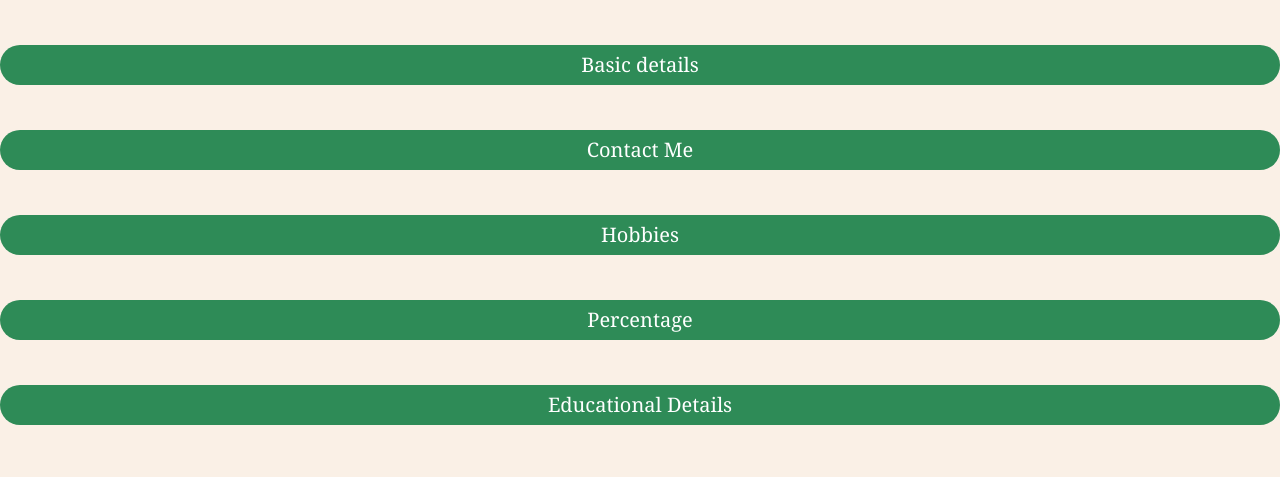
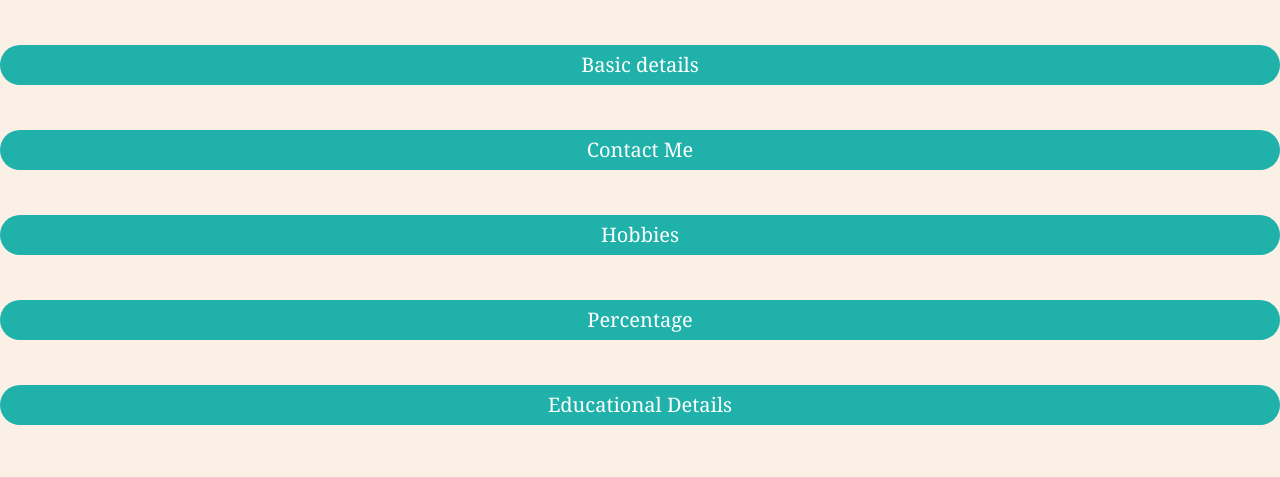
Before and after one commit to Manasa81/WebDevelopement, a plain HTML site: page project0/Thirdpage.html in a window 1280 px wide. Shown: the part 84-561 px from the top of the page. Drawn offline with nearby package versions, Linux system fonts and the light colour scheme.

Commit message:
color updated

```diff
--- a/project0/tp.css
+++ b/project0/tp.css
@@ -18,7 +18,7 @@ details{
   font-family: Georgia, 'Times New Roman', Times, serif;
   padding: 5px;
   text-align: center;
-  background:seagreen;
+  background:lightseagreen;
   color: white;
   font-size: 20px;
   border-radius: 20px;
```
